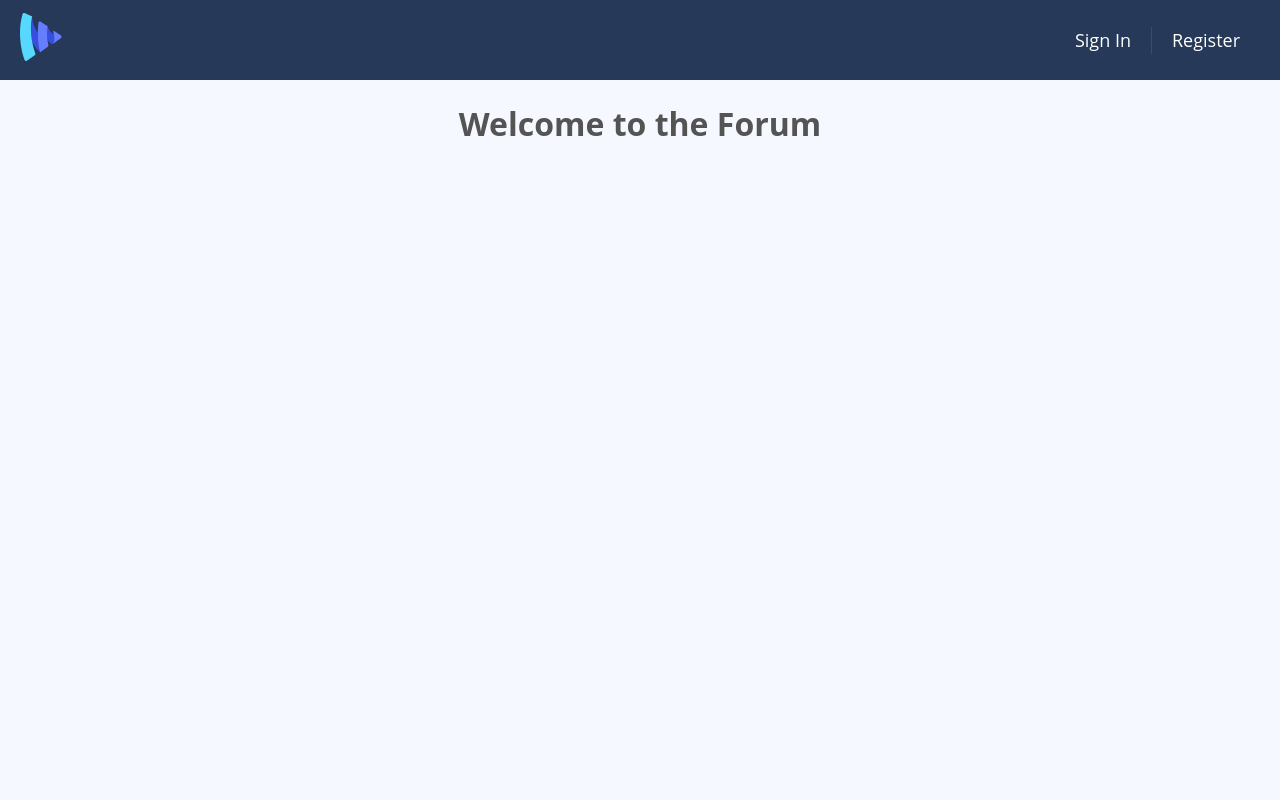
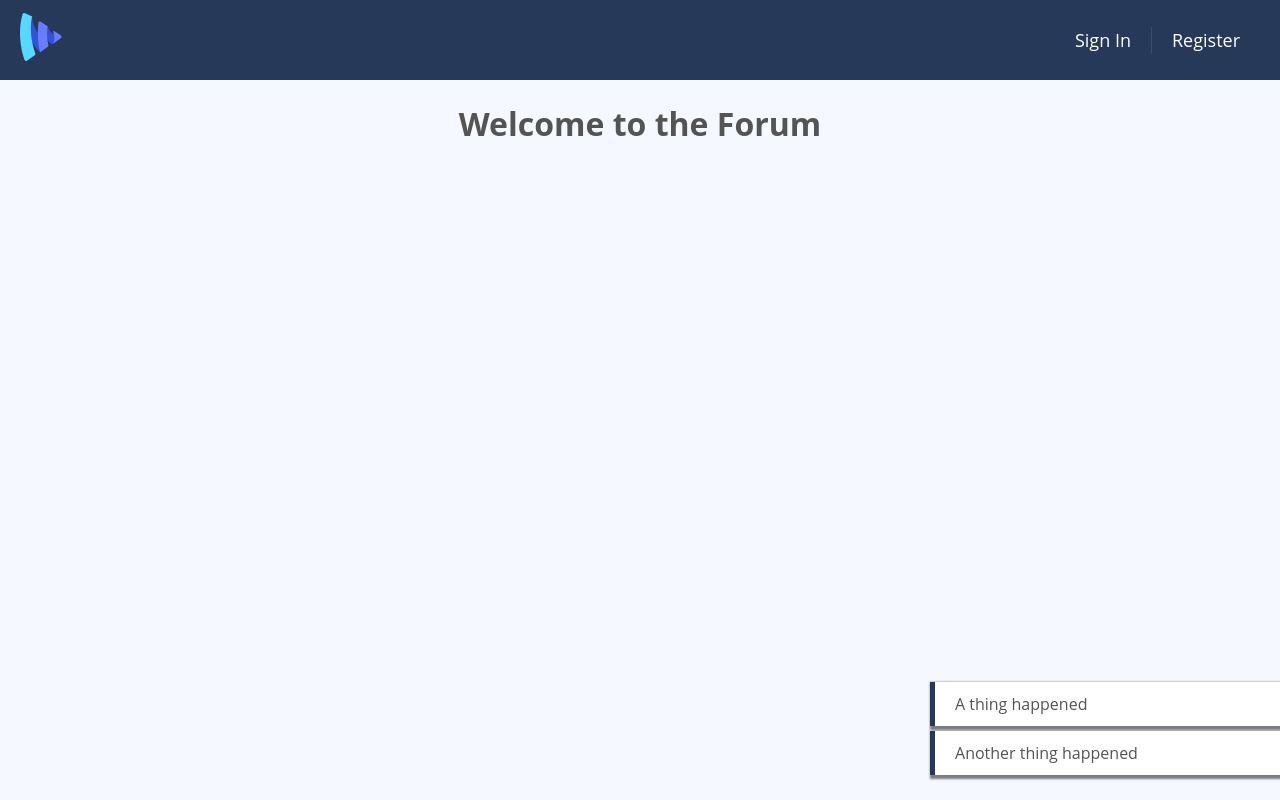
Before and after one commit to Bek85/vueschool-forum, a Vue app: page / in a window 1280 px wide. Built offline with nearby package versions, Linux system fonts and the light colour scheme; no server answers; the database is empty.

Commit message:
create useNotifications composable and AppNotifications component

```diff
--- a/src/App.vue
+++ b/src/App.vue
@@ -43,6 +43,7 @@ export default {
     />
     <AppSpinner v-show="!showPage" class="push-top" />
   </div>
+  <AppNotifications />
 </template>
 
 <style>
--- /dev/null
+++ b/src/components/AppNotifications.vue
@@ -0,0 +1,36 @@
+<template>
+  <div class="notifications">
+    <div
+      v-for="notification in notifications"
+      :key="notification.id"
+      class="notification"
+    >
+      {{ notification.message }}
+    </div>
+  </div>
+</template>
+
+<script setup>
+import useNotifications from '@/composables/useNotifications';
+
+const { notifications } = useNotifications();
+</script>
+
+<style scoped>
+.notifications {
+  position: fixed;
+  bottom: 20px;
+  right: 0;
+}
+
+.notification {
+  background: #fff;
+  display: flex;
+  justify-content: space-between;
+  width: 350px;
+  box-shadow: 2px 2px 2px 2px rgba(0, 0, 0, 0.5);
+  padding: 10px 20px;
+  margin-bottom: 5px;
+  border-left: 5px solid #263959;
+}
+</style>
--- /dev/null
+++ b/src/composables/useNotifications.js
@@ -0,0 +1,12 @@
+import { reactive } from 'vue';
+
+const notifications = reactive([
+  { id: 1, message: 'A thing happened' },
+  { id: 2, message: 'Another thing happened' },
+]);
+
+export default function useNotifications() {
+  return {
+    notifications,
+  };
+}
```
